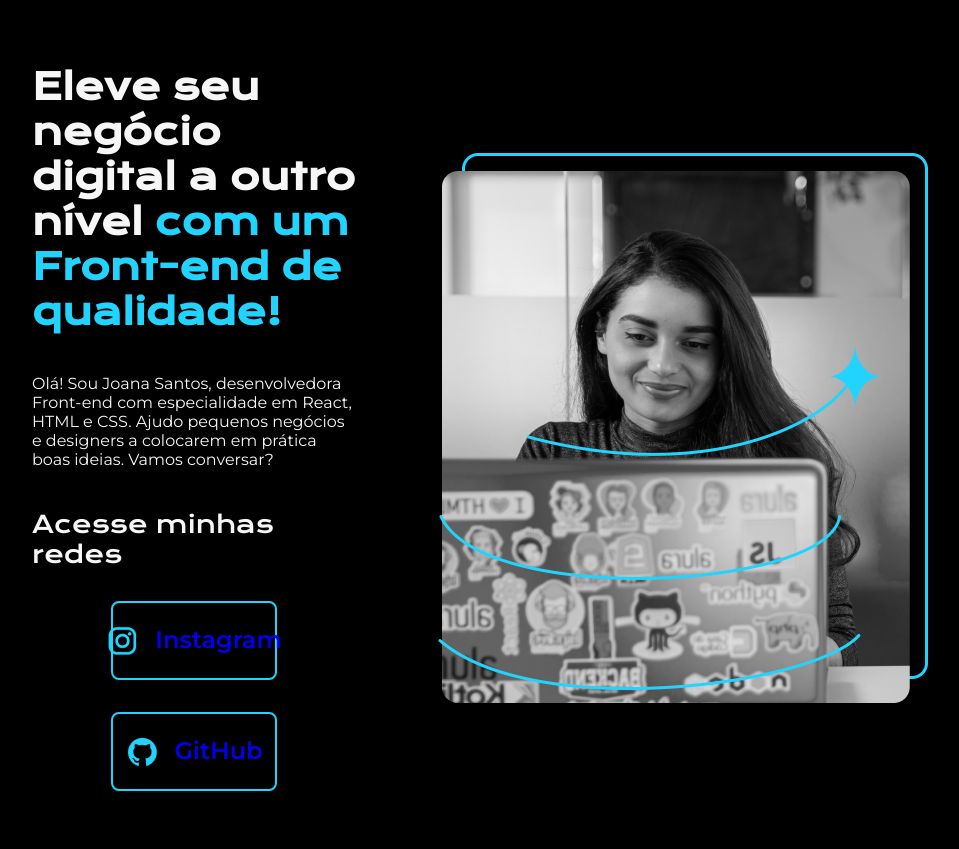
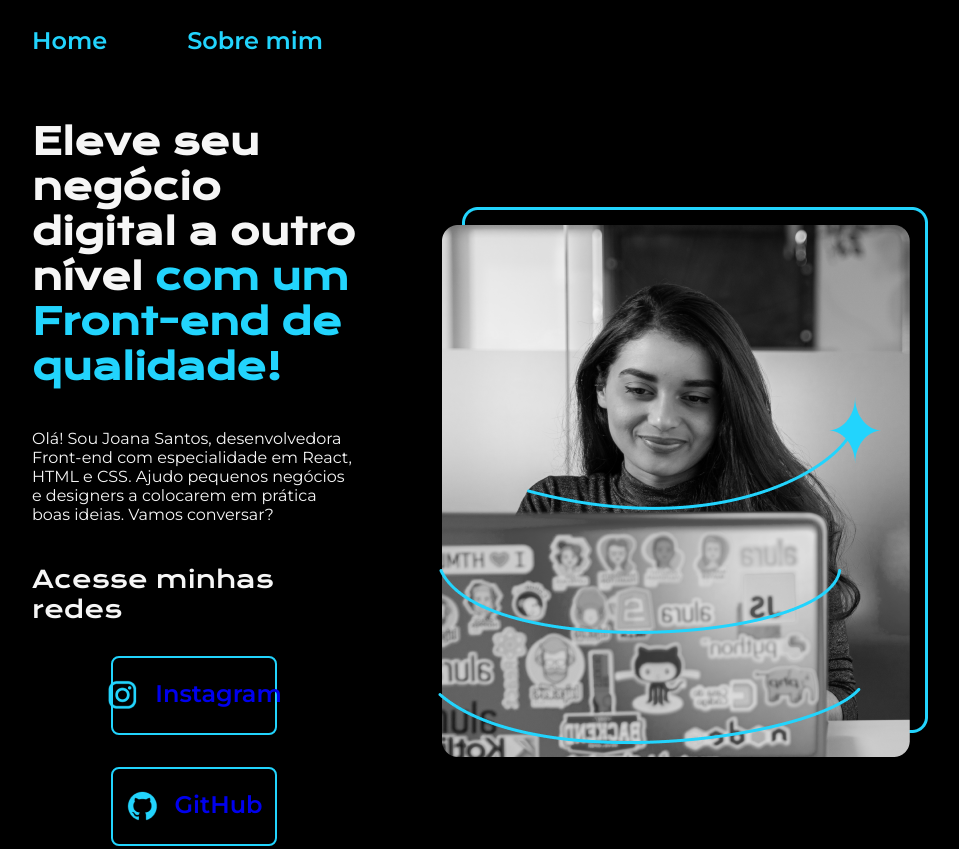
Before and after one commit to gaymerjk/cursohtmlcssalura, a plain HTML site: page index.html in a window 1280 px wide. Shown: the top 849 px of the page, without its empty margins (160-1119 px from the left). Drawn offline with nearby package versions, Linux system fonts and the light colour scheme.

Commit message:
Update final index.html

```diff
--- a/index.html
+++ b/index.html
@@ -9,7 +9,13 @@
 </head>
 
     <body>
-     <header></header>
+
+    	<header class="cabecalho">
+         <nav class="cabecalho__menu">
+            <a class="cabecalho__menu__link" href="index.html">Home</a>
+            <a class="cabecalho__menu__link" href="about.html">Sobre mim</a>
+            </nav>
+        </header>
 
         <main class="apresentacao">
             <section class="apresentacao__conteudo">
```
